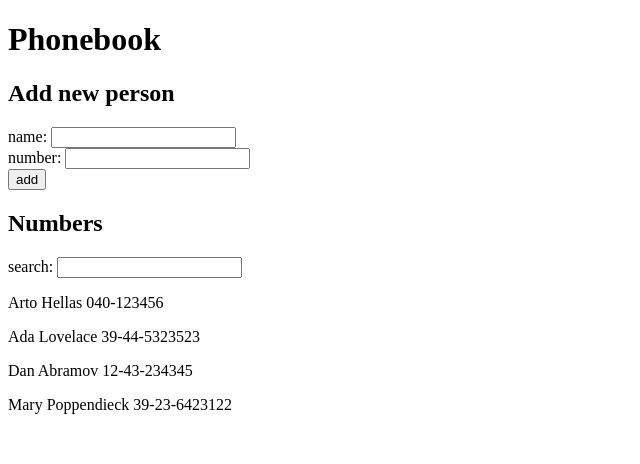
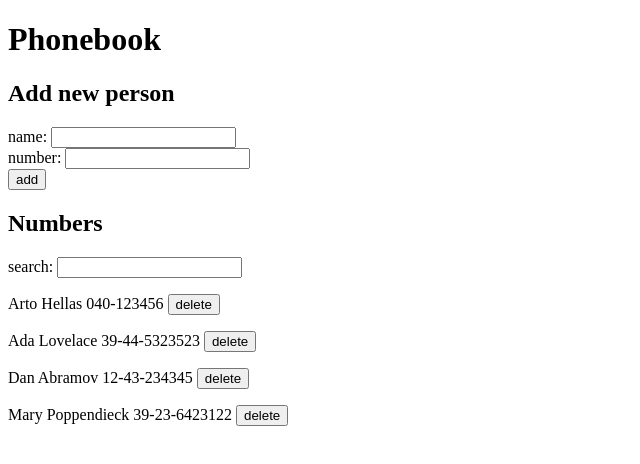
Before and after one commit to joohul/fso, a React (Vite) app in the folder part2/puhelinluettelo/: page / in a window 1280 px wide. Shown: the top 464 px of the page, without its empty margins (0-640 px from the left). Built offline with nearby package versions, Linux system fonts and the light colour scheme; data requests are answered from the project's data file.

Commit message:
Puhelinluettelo 2.12-2.14 Palvelinkommunikaatio

```diff
--- a/part2/puhelinluettelo/db.json
+++ b/part2/puhelinluettelo/db.json
@@ -1,5 +1,5 @@
 {
-  "persons":[
+  "persons": [
     {
       "name": "Arto Hellas",
       "number": "040-123456",
@@ -20,5 +20,6 @@
       "number": "39-23-6423122",
       "id": "4"
     }
-  ]
+  ],
+  "$schema": "./node_modules/json-server/schema.json"
 }
--- a/part2/puhelinluettelo/src/App.jsx
+++ b/part2/puhelinluettelo/src/App.jsx
@@ -1,12 +1,20 @@
-import { useState, useEffect, use } from 'react'
-import axios from 'axios'
+import { useState, useEffect } from 'react'
+import personService from './services/persons'
+
+// Delete person -button
+const DeleteButton = (props) => {
+  const { person, deletePerson } = props
+  return (
+    <button onClick={() => deletePerson(person)}>delete</button>
+  )
+}
 
 // Show one person
 const DisplayPerson = (props) => {
-  const { person } = props
+  const { person, deletePerson } = props
   return (
     <p>
-      {person.name} {person.number}
+      {person.name} {person.number} <DeleteButton person={person} deletePerson={deletePerson} />
     </p>
   )
 }
@@ -41,10 +49,10 @@ const SearchForm = (props) => {
 
 // Display multiple persons
 const DisplayPersons = (props) => {
-  const { persons } = props
+  const { persons, deletePerson } = props
   return (
     <div>
-      {persons.map(person => <DisplayPerson key={person.name} person={person} />)}
+      {persons.map(person => <DisplayPerson key={person.name} person={person} deletePerson={deletePerson} />)}
     </div>
    )
 }
@@ -53,8 +61,8 @@ const App = () => {
   const [persons, setPersons] = useState([])
 
   useEffect(() => {
-    axios
-      .get('http://localhost:3001/persons')
+    personService
+      .getAll()
       .then(response => {
         setPersons(response.data)
       })
@@ -76,9 +84,22 @@ const App = () => {
       name: newName,
       number: newNumber
     }
-    setPersons(persons.concat(personObject))
-    setNewName('')
-    setNewNumber('')
+    personService
+      .create(personObject)
+      .then(response => {
+        setPersons(persons.concat(response.data))
+        setNewName('')
+        setNewNumber('')
+      })
+  }
+
+  const deletePerson = (person) => {
+    if (window.confirm(`Delete ${person.name}?`)) {
+      personService.deletePerson(person.id)
+        .then(response => {
+          setPersons(persons.filter(p => p.id !== person.id)) // Remove the deleted person from the state
+        })
+    }
   }
 
   const handleNameChange = (event) => {
@@ -100,7 +121,7 @@ const App = () => {
       <PersonForm addPerson={addPerson} newName={newName} handleNameChange={handleNameChange} newNumber={newNumber} handleNumberChange={handleNumberChange} />
       <h2>Numbers</h2>
       <SearchForm newSearch={newSearch} handleSearchChange={handleSearchChange} />
-      <DisplayPersons persons={persons.filter(person => person.name.toLowerCase().includes(newSearch.toLowerCase()))} />
+      <DisplayPersons persons={persons.filter(person => person.name.toLowerCase().includes(newSearch.toLowerCase()))} deletePerson={deletePerson} />
     </div>
   )
 
--- /dev/null
+++ b/part2/puhelinluettelo/src/services/persons.js
@@ -0,0 +1,25 @@
+import axios from "axios"
+const baseUrl = 'http://localhost:3001/persons'
+
+const getAll = () => {
+  return axios.get(baseUrl)
+}
+
+const create = newObject => {
+    return axios.post(baseUrl, newObject)
+}
+
+const update = (id, newObject) => {
+    return axios.put(`${baseUrl}/${id}`, newObject)
+}
+
+const deletePerson = (id) => {
+    return axios.delete(`${baseUrl}/${id}`)
+}
+
+export default {
+    getAll: getAll,
+    create: create,
+    update: update,
+    deletePerson: deletePerson
+}
```
